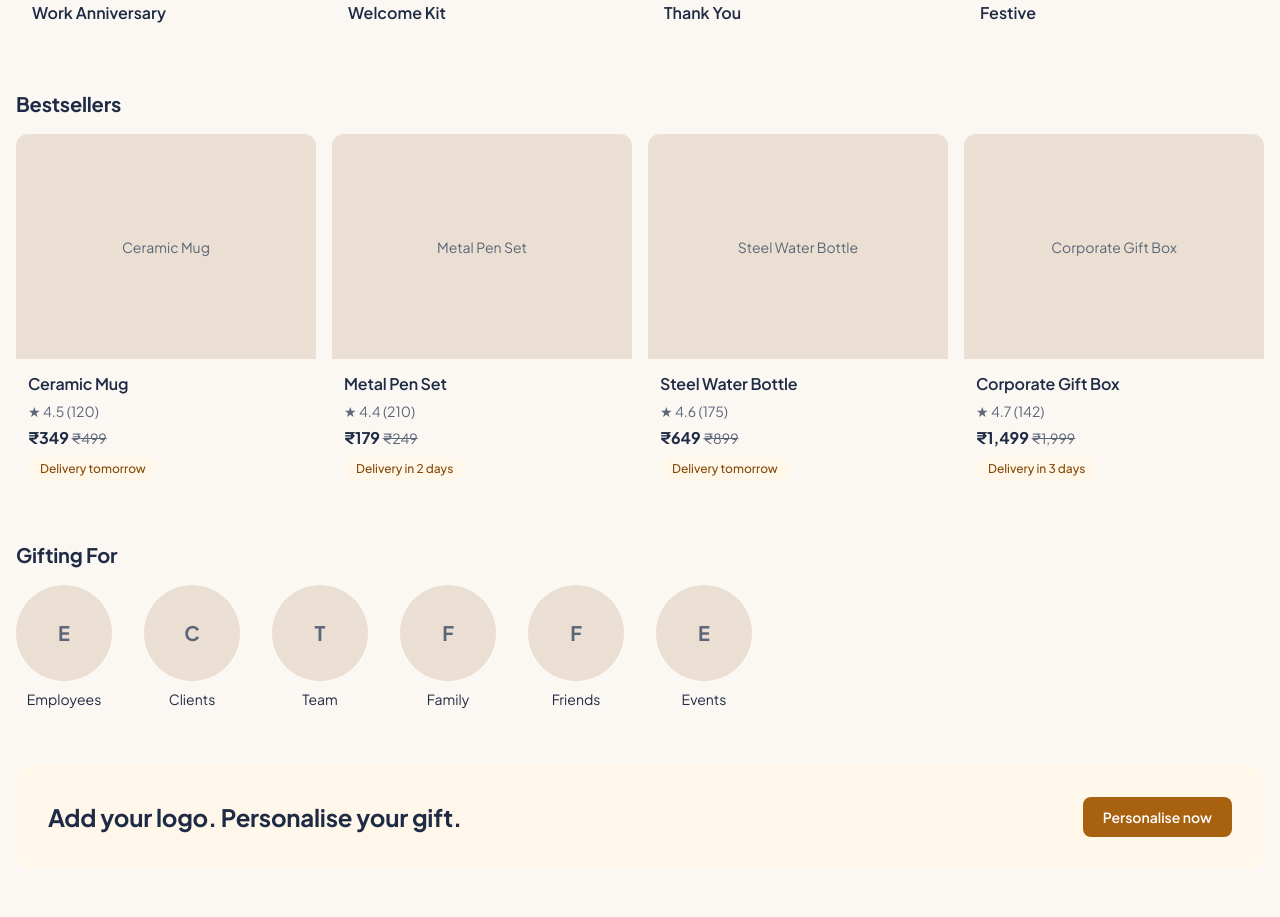
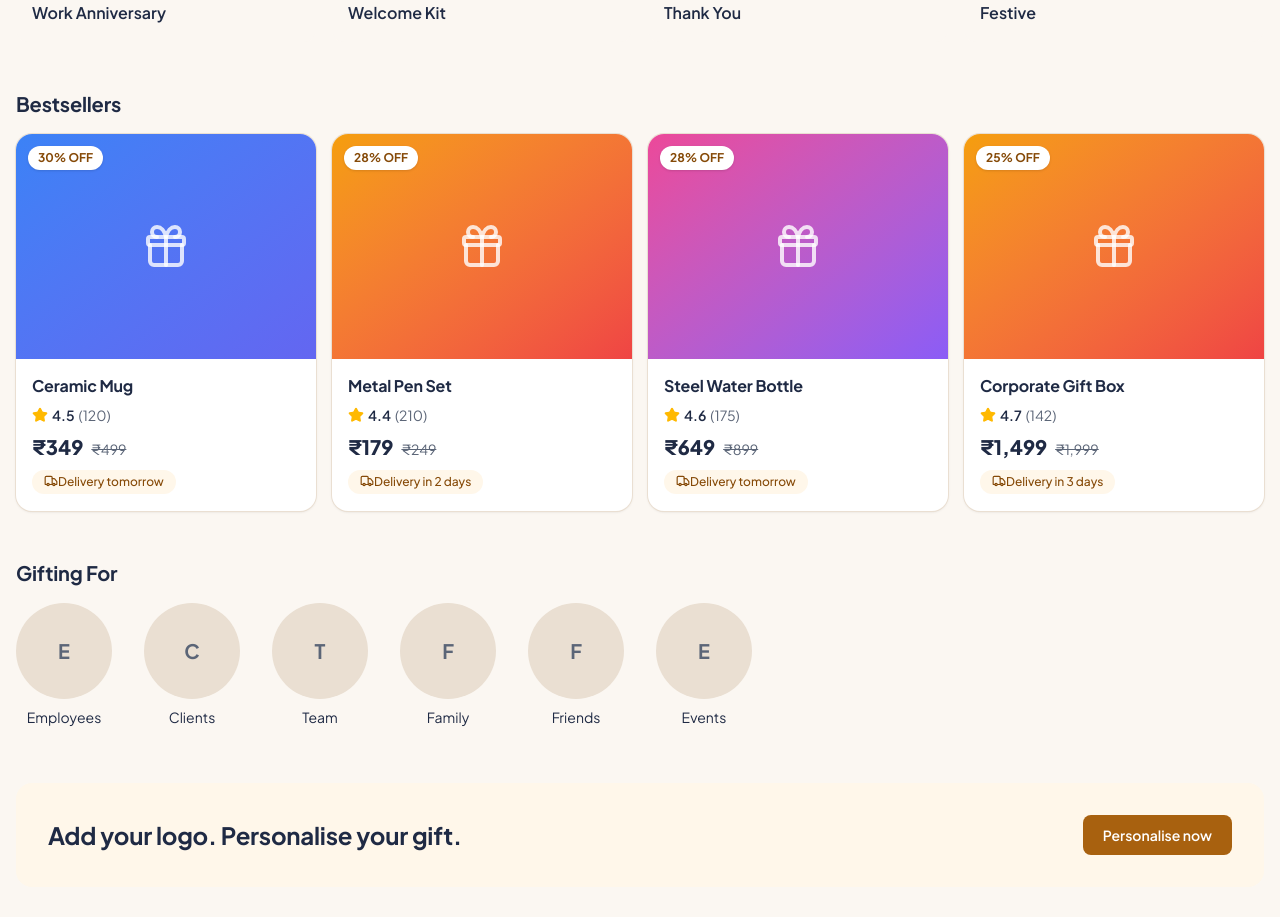
Before and after one commit to komalbaviskar529-creator/stutium-frontend, a Next.js app: page / in a window 1280 px wide. Shown: the part 980-1897 px from the top of the page. Built offline with nearby package versions, Linux system fonts and the light colour scheme; a web font is replaced by a local one.

Commit message:
style: add SectionHeading, CollectionCard and restyle ProductCard

```diff
--- /dev/null
+++ b/components/CollectionCard.tsx
@@ -0,0 +1,24 @@
+import Link from "next/link";
+import type { LucideIcon } from "lucide-react";
+import { cn } from "@/lib/cn";
+
+type Props = { label: string; href: string; icon: LucideIcon; gradient: string };
+
+export function CollectionCard({ label, href, icon: Icon, gradient }: Props) {
+  return (
+    <Link
+      href={href}
+      className="group flex flex-col items-center gap-3 rounded-2xl bg-white p-4 text-center shadow-sm ring-1 ring-line transition hover:-translate-y-1 hover:shadow-lg focus-visible:outline-2 focus-visible:outline-brand-600"
+    >
+      <span
+        className={cn(
+          "flex aspect-square w-full items-center justify-center rounded-xl bg-linear-to-br",
+          gradient
+        )}
+      >
+        <Icon className="size-10 text-white transition group-hover:scale-110" aria-hidden />
+      </span>
+      <span className="font-semibold">{label}</span>
+    </Link>
+  );
+}
--- a/components/ImagePlaceholder.tsx
+++ b/components/ImagePlaceholder.tsx
@@ -1,13 +1,25 @@
+ import { Gift } from "lucide-react";
 import { cn } from "@/lib/cn";
+import { gradientAt } from "@/lib/gradients";
+
+function hash(s: string) {
+  let h = 0;
+  for (const c of s) h = (h * 31 + c.charCodeAt(0)) >>> 0;
+  return h;
+}
 
 export function ImagePlaceholder({ label, className }: { label?: string; className?: string }) {
   return (
     <div
       role="img"
       aria-label={label ?? "Image placeholder"}
-      className={cn("flex items-center justify-center bg-line text-sm text-muted", className)}
+      className={cn(
+        "flex items-center justify-center bg-linear-to-br",
+        gradientAt(hash(label ?? "image")),
+        className
+      )}
     >
-      {label ?? "Image"}
+      <Gift className="size-12 text-white/80" aria-hidden />
     </div>
   );
 }
--- a/components/ProductCard.tsx
+++ b/components/ProductCard.tsx
@@ -1,27 +1,39 @@
-import Link from "next/link";
+ import Link from "next/link";
+import { Star, Truck } from "lucide-react";
 import type { Product } from "@/lib/types";
 import { rupees } from "@/lib/format";
 import { Badge } from "@/components/ui/Badge";
 import { ImagePlaceholder } from "@/components/ImagePlaceholder";
 
 export function ProductCard({ product }: { product: Product }) {
+  const off = Math.round((1 - product.price / product.mrp) * 100);
+
   return (
     <Link
       href={`/products/${product.slug}`}
-      className="group block rounded-xl focus-visible:outline-2 focus-visible:outline-offset-2 focus-visible:outline-brand-600"
+      className="group block rounded-2xl focus-visible:outline-2 focus-visible:outline-offset-2 focus-visible:outline-brand-600"
     >
-      <div className="overflow-hidden rounded-xl transition-shadow group-hover:shadow-md">
-        <ImagePlaceholder label={product.name} className="aspect-[4/3]" />
-        <div className="space-y-1 p-3">
-          <h3 className="font-semibold">{product.name}</h3>
-          <p className="text-sm text-muted">
-            ★ {product.rating} ({product.reviews})
+      <div className="overflow-hidden rounded-2xl bg-white shadow-sm ring-1 ring-line transition group-hover:-translate-y-1 group-hover:shadow-xl">
+        <div className="relative">
+          <ImagePlaceholder label={product.name} className="aspect-[4/3]" />
+          <span className="absolute left-3 top-3 rounded-full bg-white px-2.5 py-1 text-xs font-bold text-brand-700 shadow">
+            {off}% OFF
+          </span>
+        </div>
+        <div className="space-y-2 p-4">
+          <h3 className="text-base font-bold leading-snug">{product.name}</h3>
+          <p className="flex items-center gap-1 text-sm text-muted">
+            <Star className="size-4 fill-amber-400 text-amber-400" aria-hidden />
+            <span className="font-semibold text-ink">{product.rating}</span>({product.reviews})
           </p>
-          <p>
-            <span className="font-bold">{rupees(product.price)}</span>{" "}
+          <p className="flex items-baseline gap-2">
+            <span className="text-xl font-extrabold">{rupees(product.price)}</span>
             <span className="text-sm text-muted line-through">{rupees(product.mrp)}</span>
           </p>
-          <Badge variant="brand">{product.delivery}</Badge>
+          <Badge variant="brand">
+            <Truck className="size-3.5" aria-hidden />
+            {product.delivery}
+          </Badge>
         </div>
       </div>
     </Link>
--- /dev/null
+++ b/components/SectionHeading.tsx
@@ -0,0 +1,11 @@
+export function SectionHeading({ id, title, subtitle }: { id: string; title: string; subtitle?: string }) {
+  return (
+    <div className="mb-8 text-center">
+      <h2 id={id} className="text-3xl font-extrabold tracking-tight md:text-4xl">
+        {title}
+      </h2>
+      {subtitle && <p className="mx-auto mt-2 max-w-xl text-muted">{subtitle}</p>}
+      <span className="mx-auto mt-4 block h-1 w-16 rounded-full bg-linear-to-r from-[#d99a2b] to-[#c2386a]" />
+    </div>
+  );
+}
--- /dev/null
+++ b/lib/gradients.ts
@@ -0,0 +1,10 @@
+export const GRADIENTS = [
+  "from-[#f59e0b] to-[#ef4444]",
+  "from-[#10b981] to-[#0d9488]",
+  "from-[#ec4899] to-[#8b5cf6]",
+  "from-[#3b82f6] to-[#6366f1]",
+  "from-[#f97316] to-[#e11d48]",
+  "from-[#14b8a6] to-[#0ea5e9]",
+];
+
+export const gradientAt = (i: number) => GRADIENTS[i % GRADIENTS.length];
```
